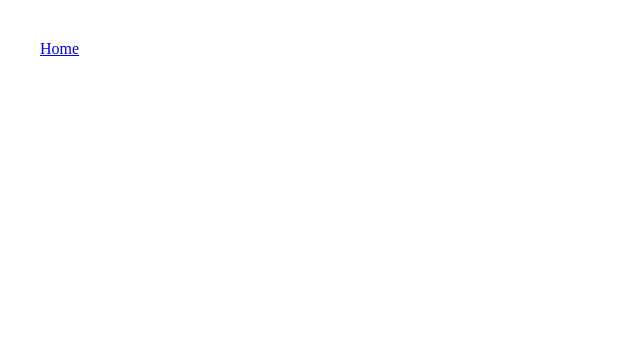
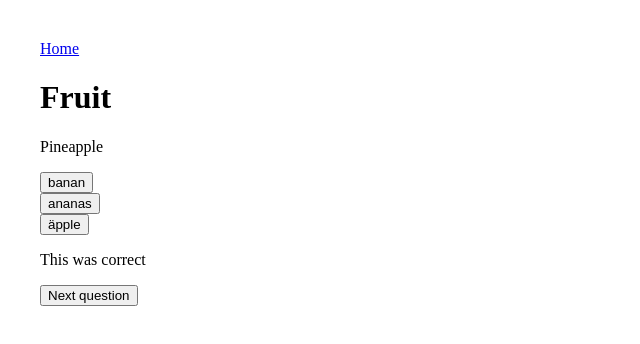
Before and after one commit to Paefax/paefax-language-app, a Vue app: page / in a window 1280 px wide. Shown: the top 344 px of the page, without its empty margins (0-640 px from the left). Built offline with nearby package versions, Linux system fonts and the light colour scheme.

Commit message:
Add basic code for static quiz question

```diff
--- /dev/null
+++ b/src/components/AnswerItem.vue
@@ -0,0 +1,12 @@
+<template>
+  <button>{{ props.answer }}</button>
+</template>
+
+<script setup>
+const props = defineProps({
+  answer: {
+    type: String,
+    required: true,
+  },
+});
+</script>
--- /dev/null
+++ b/src/components/AnswerItems.vue
@@ -0,0 +1,16 @@
+<template>
+  <div v-for="(answer, index) in props.answers" :key="index">
+    <AnswerItem :answer="answer" />
+  </div>
+</template>
+
+<script setup>
+import AnswerItem from "./AnswerItem.vue";
+
+const props = defineProps({
+  answers: {
+    type: Array,
+    required: true,
+  },
+});
+</script>
--- a/src/views/HomeView.vue
+++ b/src/views/HomeView.vue
@@ -1,7 +1,19 @@
 <template>
-  <main>
-  </main>
+  <h1>Fruit</h1>
+  <p>Pineapple</p>
+  <AnswerItems :answers="answers" />
+  <p>This was correct</p>
+  <button>Next question</button>
 </template>
 
 <script setup>
+import AnswerItems from "../components/AnswerItems.vue";
+import { ref, onBeforeMount } from "vue";
+const answers = ref([]);
+
+onBeforeMount(() => {
+  answers.value = answers.value = [...answers.value, "banan"];
+  answers.value = answers.value = [...answers.value, "ananas"];
+  answers.value = answers.value = [...answers.value, "äpple"];
+});
 </script>
```
